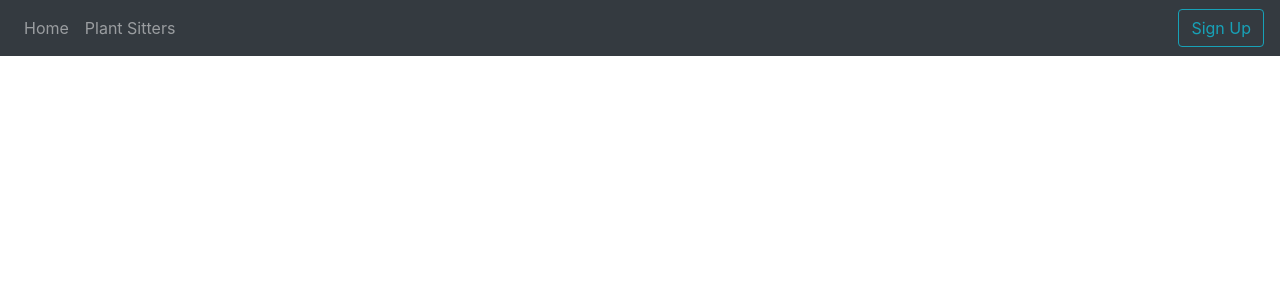
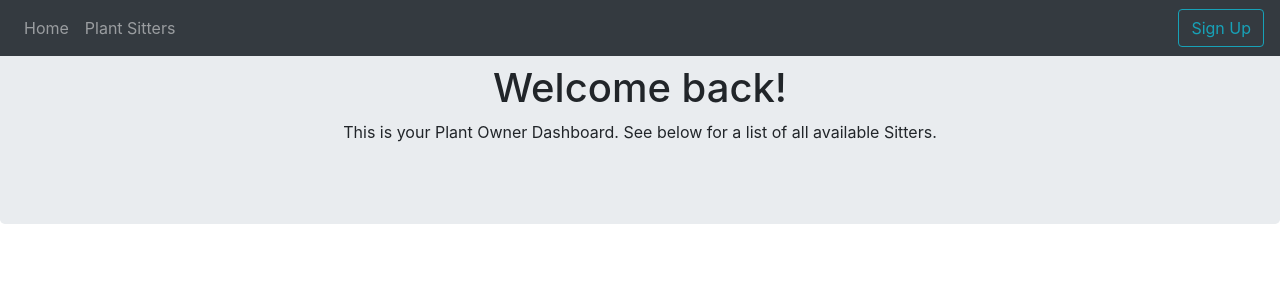
Before and after one commit to cescarez/pothos-react, a React (Create React App) app: page / in a window 1280 px wide. Shown: the top 300 px of the page. Built offline with nearby package versions, Linux system fonts and the light colour scheme; no server answers.

Commit message:
added tabbed dashboard to dashboards route

```diff
--- a/src/App.js
+++ b/src/App.js
@@ -1,7 +1,7 @@
 import React, {useState, useEffect} from 'react';
 import axios from 'axios';
 import { BrowserRouter as Router, Link, Route, Switch } from 'react-router-dom'
-import { Navbar, Nav, Button, Container } from 'react-bootstrap';
+import { Navbar, Nav, Button, Container, Jumbotron, Tabs, Tab } from 'react-bootstrap';
 import { AuthProvider } from './contexts/AuthContext';
 
 import Home from './components/Home'
@@ -11,6 +11,7 @@ import User from './components/User'
 
 import './App.css';
 import OwnerDashboard from './components/OwnerDashboard';
+import SitterDashboard from './components/SitterDashboard';
 
 const BASE_URL = 'http://localhost:5000'
 
@@ -27,13 +28,24 @@ function App() {
             <Button variant="outline-info" as={Link} to='signup'>Sign Up</Button>
           </Navbar>
 
+          <Jumbotron>
+              <h1>Welcome back!</h1>
+              <p>This is your Plant Owner Dashboard. See below for a list of all available Sitters.</p>
+          </Jumbotron>
           <Switch>
             <Route path='/dashboard'>
               {
                 //include some ternary to render OwnerDashboard or SitterDashboard based on logged in user
                 //use Bootstrap tabs?
               }
-              <OwnerDashboard baseURL={BASE_URL}  />
+              <Tabs>
+                <Tab eventKey='ownerDashboard' title='Owner Dashboard'>
+                  <OwnerDashboard baseURL={BASE_URL}  />
+                </Tab>
+                <Tab eventKey='sitterDashboard' title='SitterDashboard'>
+                  <SitterDashboard baseURL={BASE_URL}  />
+                </Tab>
+              </Tabs>
             </Route>
             <Route path='/users/:id'>
               <User baseURL={BASE_URL} />
--- a/src/components/OwnerDashboard.js
+++ b/src/components/OwnerDashboard.js
@@ -1,5 +1,6 @@
-import React from 'react'
-import SitterList from './SitterList'
+import React from 'react';
+import {Jumbotron} from 'react-bootstrap';
+import SitterList from './SitterList';
 
 export default function OwnerDashboard({ baseURL }) {
     return (
```
